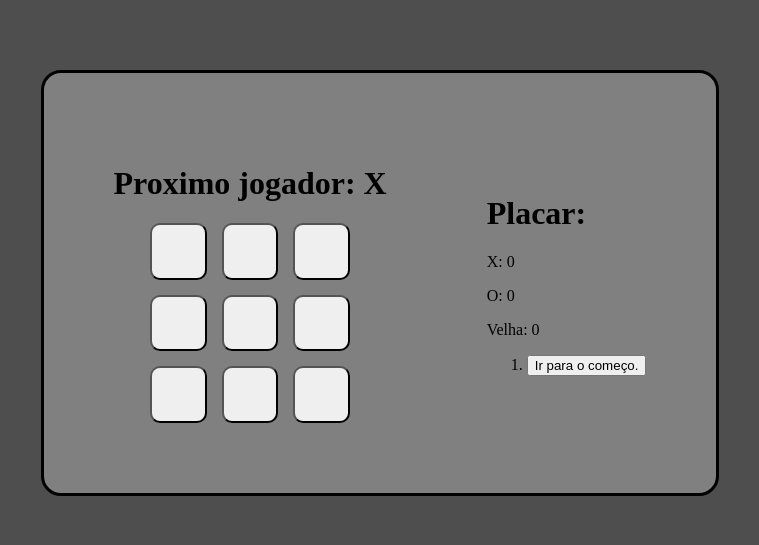
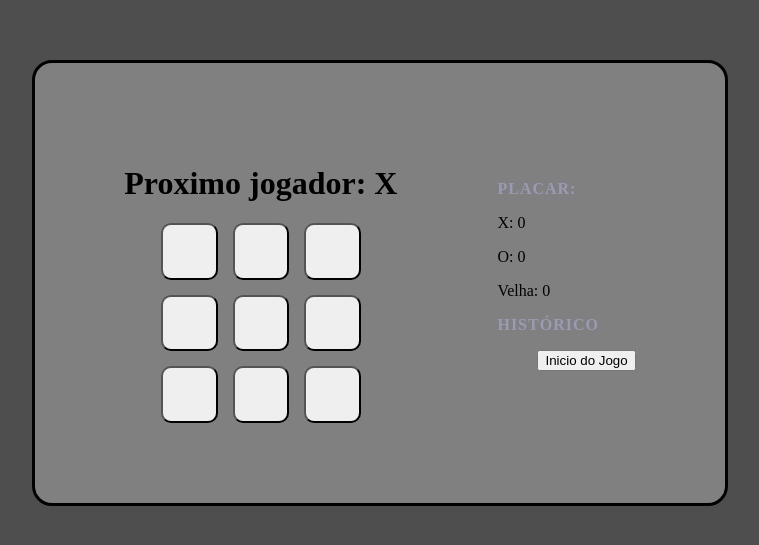
Before and after one commit to Caua-Giovani/jogo-da-velha, a React (Vite) app: page / in a window 1280 px wide. Shown: the part 125-670 px from the top of the page, without its empty margins (260-1019 px from the left). Built offline with nearby package versions, Linux system fonts and the light colour scheme.

Commit message:
Modify: alguns ajustes nos textos e começando a fazer o css de verdade

```diff
--- a/src/components/Board/Board.jsx
+++ b/src/components/Board/Board.jsx
@@ -24,7 +24,7 @@ function Board({xProximo, quadrados, naJogada}) {
     let status;
     if (vencedor === 'X' || vencedor ==='O') {
         status = 'Vencedor: ' + vencedor;
-    } if(vencedor === 'Empate'){
+    } else if(vencedor === 'Empate'){
         status = 'Empate!'
     } else {
         status = 'Proximo jogador: ' + (xProximo ? 'X' : 'O');
--- a/src/components/Game/Game.jsx
+++ b/src/components/Game/Game.jsx
@@ -45,9 +45,9 @@ function Game() {
         const movimentos = historico.map((quadrados ,movimento) =>{
             let descricao;
             if (movimento > 0){
-                descricao = 'Ir para o ' + movimento + 'º movimento';
+                descricao = 'Movimento #' + movimento ;
             } else {
-                descricao = 'Ir para o começo.';
+                descricao = 'Inicio do Jogo';
             }
             return (
                 <li key={movimento}>
@@ -66,7 +66,8 @@ function Game() {
                 </div>
                 <div className={styles.gameInfo}>
                     <Placar placar={placar}/>
-                    <ol>{movimentos}</ol>
+                    <h1>HISTÓRICO</h1>
+                    <ol className={styles.lista}>{movimentos}</ol>
                 </div>
 
             </div>
--- a/src/components/Game/game.module.css
+++ b/src/components/Game/game.module.css
@@ -16,6 +16,8 @@ body{
     align-items: center;
     flex-direction: row;
     gap: 100px;
+    width: 550px;
+    height: 300px;
 }
 
 .gameBoard{
@@ -24,3 +26,22 @@ body{
     align-items: center;
     flex-direction: column;
 }
+
+.gameInfo h1{
+    color: #9a9ab5;
+    font-size: 16px;
+    font-weight: 700;
+    letter-spacing: 1px;
+    text-transform: 'uppercase';
+    margin: 0 0 10px 0;
+
+}
+
+.lista li{
+    list-style: none;
+}
+.lista{
+    display: flex;
+    flex-direction: column;
+    justify-content: flex-end;
+}
--- a/src/components/Placar/Placar.jsx
+++ b/src/components/Placar/Placar.jsx
@@ -4,7 +4,7 @@ function Placar({placar}) {
     return(
         <>
             <div className={styles.placar}>
-                <h1>Placar:</h1>
+                <h1>PLACAR:</h1>
                 <p>X: {placar.x}</p>
                 <p>O: {placar.o}</p>
                 <p>Velha: {placar.empates}</p>
```
